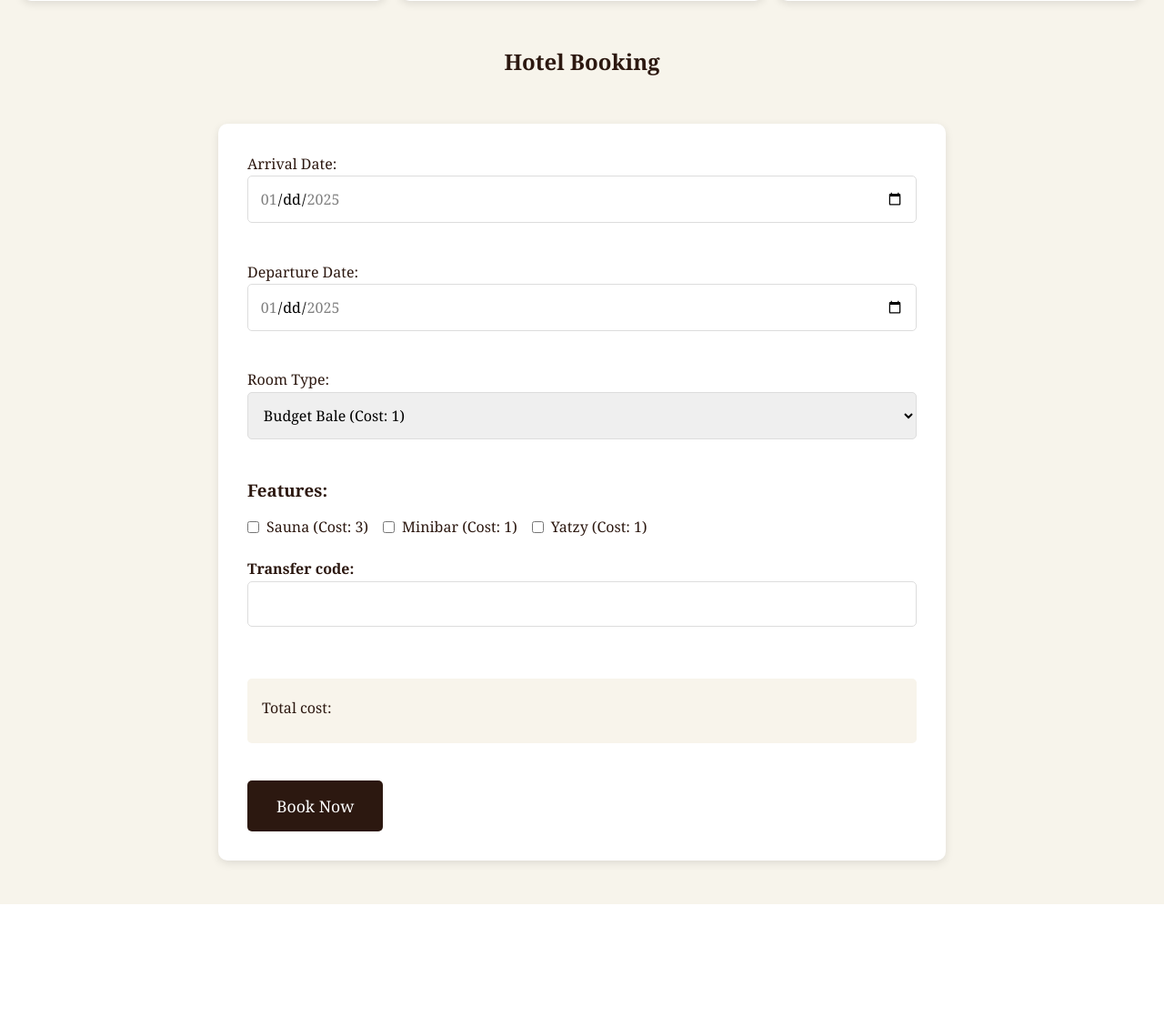
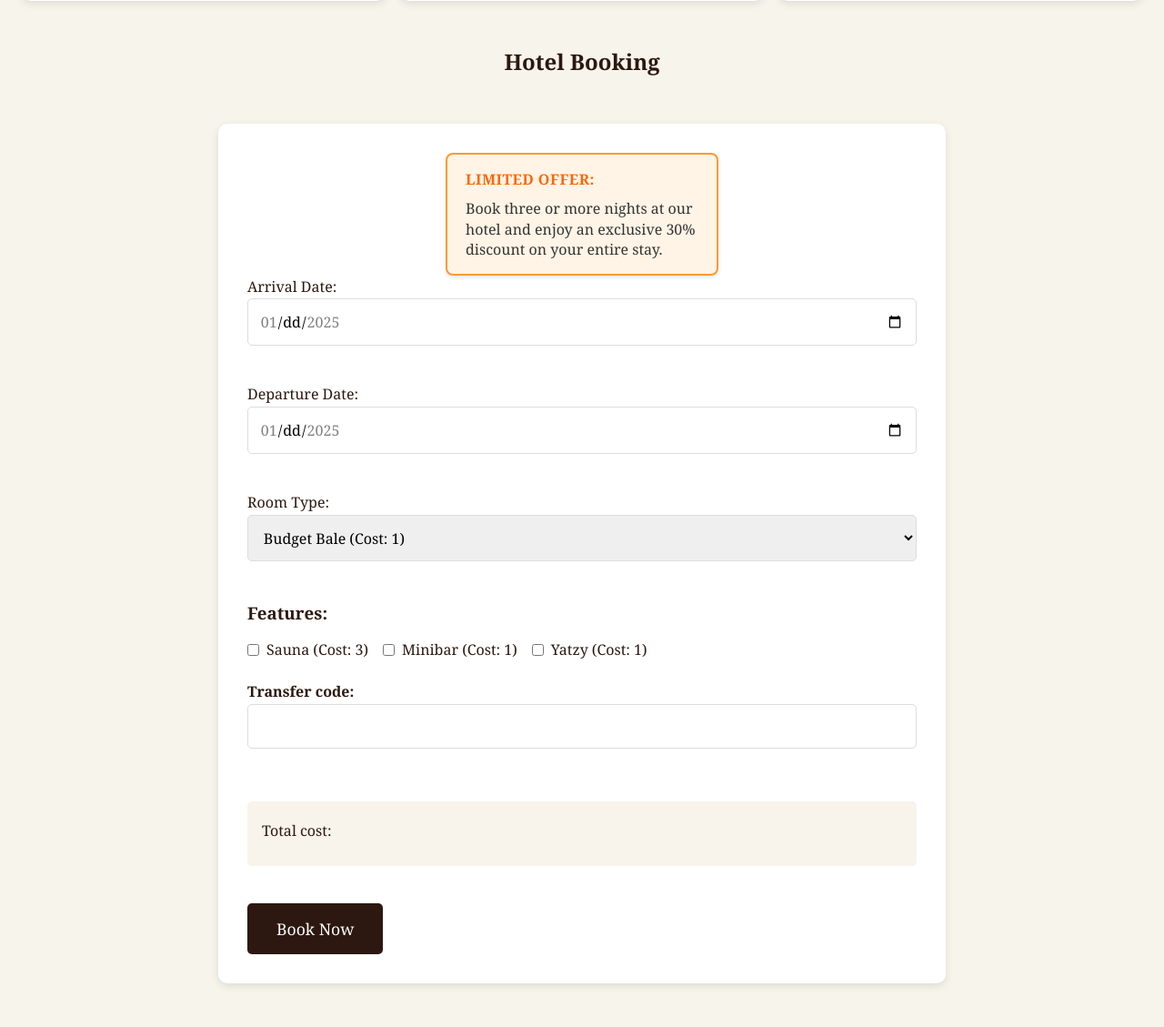
Before and after one commit to filiplyrheden/yrgopelago-haystack-hotel, a PHP site: page / in a window 1280 px wide. Shown: the part 1485-2614 px from the top of the page at 91% size. Before the commit the page ends 2479 px from the top, so only its background shows below. Run offline with PHP 8.4, Linux system fonts and the light colour scheme; data comes from the database, SQL or seed files in the repository.

Commit message:
Add special offer section to booking form with styling

```diff
--- a/app/view/booking.php
+++ b/app/view/booking.php
@@ -101,6 +101,11 @@
 
     <h2>Hotel Booking</h2>
     <form method="POST" action="/app/logic/database.php">
+        <div class="special-offer">
+            <h6>Limited offer:</h6>
+            <p>Book three or more nights at our hotel and enjoy an exclusive 30% discount on your entire stay.</p>
+        </div>
+
         <label for="arrival_date">Arrival Date:</label>
         <input type="date" id="arrival_date" name="arrival_date" required min="2025-01-01" max="2025-01-31"><br><br>
 
--- a/app/view/style.css
+++ b/app/view/style.css
@@ -147,6 +147,33 @@
     padding: 1.5rem;
 }
 
+/*Special offer*/
+.special-offer {
+    background-color: #fff4e6;
+    border: 2px solid #ff9933;
+    border-radius: 8px;
+    padding: 15px 20px;
+    max-width: 300px;
+    box-shadow: 0 2px 4px rgba(0, 0, 0, 0.1);
+    position: relative;
+    margin: 0 auto;
+}
+
+.special-offer h6 {
+    color: #ff6600;
+    margin: 0 0 8px 0;
+    font-size: 16px;
+    text-transform: uppercase;
+    letter-spacing: 0.5px;
+}
+
+.special-offer p {
+    color: #333;
+    margin: 0;
+    font-size: 16px;
+    line-height: 1.4;
+}
+
 /* Booking form styles */
 form {
     max-width: 800px;
```
